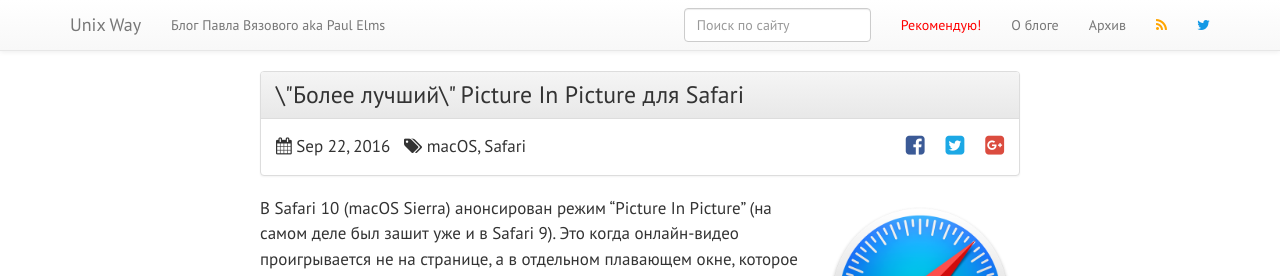
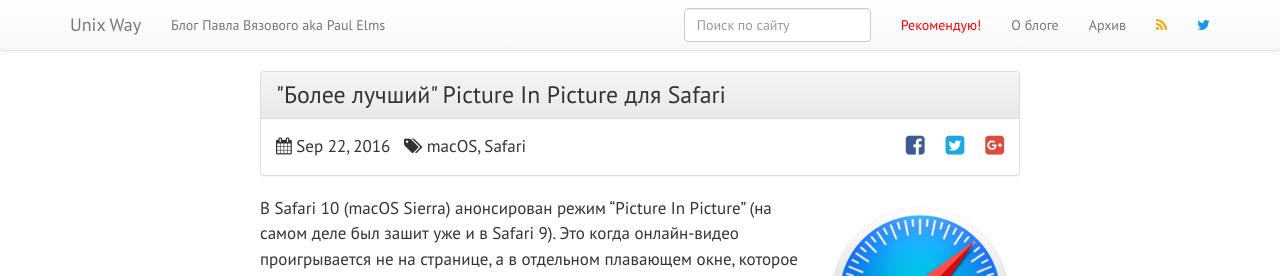
Before and after one commit to vyazovoi/vyazovoi.github.io, a Jekyll site: the page built from _posts/2016-09-22-better-picture-in-picture-safari.md, in a window 1280 px wide. Shown: the top 276 px of the page. Built offline with Jekyll 4.4.1, drawn with Linux system fonts in a browser that asks for light colours; nearby versions of some CDN libraries; comment, search, counter and statistics services are not loaded.

Commit message:
syntax issues

```diff
--- a/_posts/2016-09-22-better-picture-in-picture-safari.md
+++ b/_posts/2016-09-22-better-picture-in-picture-safari.md
@@ -1,6 +1,6 @@
 ---
 layout: post
-title: \"Более лучший\" Picture In Picture для Safari
+title: '"Более лучший" Picture In Picture для Safari'
 description: PiP в Safari (10.12 Sierra) по горячей клавише на любом сайте
 date: '2016-09-22 02:00'
 comments: true
```
